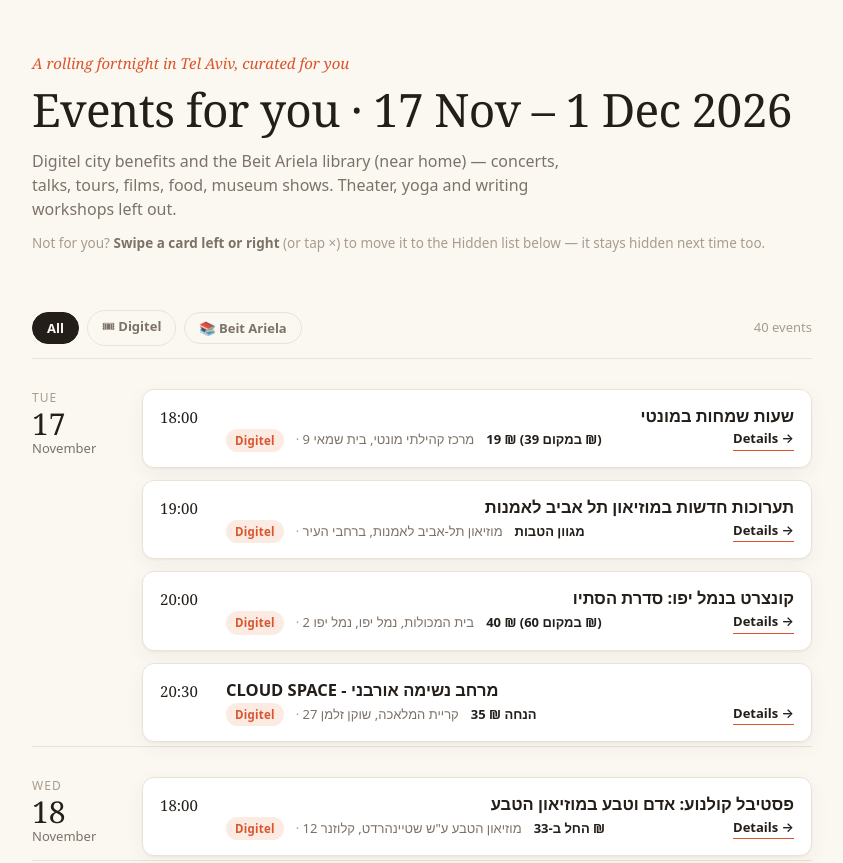
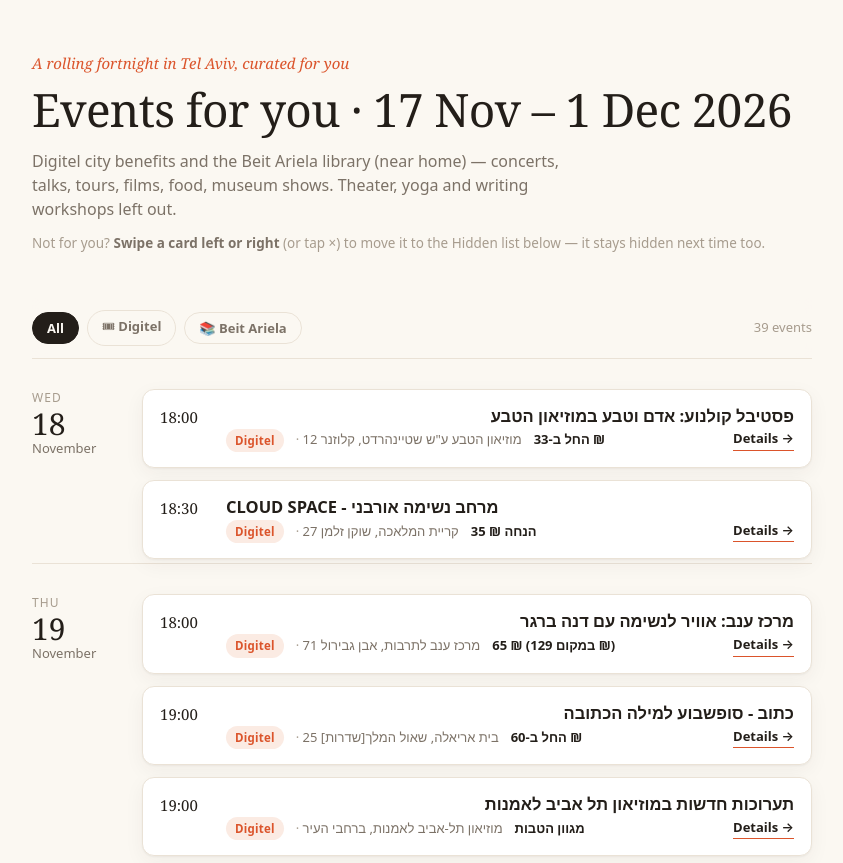
Before and after one commit to yaara-ze/poppy-events, a plain HTML site: page me.html in a window 1280 px wide. Shown: the top 863 px of the page, without its empty margins (218-1061 px from the left). Drawn offline with Linux system fonts and the light colour scheme.

Commit message:
Roll event boards 2026-11-17
Co-Authored-By: Claude Opus 4.8 <noreply@anthropic.com>

```diff
--- a/me.html
+++ b/me.html
@@ -105,55 +105,6 @@
 
   <main id="list">
     <section class="day">
-      <div class="date"><p class="dow">Tue</p><div class="dnum">17</div><div class="mon">November</div></div>
-      <div class="events">
-        <div class="ev-shell"><div class="swipe-cue"><span>Hide →</span><span>← Hide</span></div>
-          <article class="ev" data-src="d">
-            <button class="dismiss" aria-label="Hide this event">×</button>
-            <div class="time">18:00</div>
-            <div class="body">
-              <p class="title" dir="auto">שעות שמחות במונטי</p>
-
-              <div class="meta"><span class="tag d">Digitel</span><span class="place">מרכז קהילתי מונטי, בית שמאי 9</span><span class="price">19 ₪ (במקום 39 ₪)</span><a class="go" href="https://www.tel-aviv.gov.il/Pages/MainItemPage.aspx?WebID=3af57d92-807c-43c5-8d5f-6fd455eb2776&amp;ListID=9dd2da03-5c43-462a-b5b2-d087c179b16c&amp;ItemId=14690">Details →</a></div>
-            </div>
-          </article>
-        </div>
-        <div class="ev-shell"><div class="swipe-cue"><span>Hide →</span><span>← Hide</span></div>
-          <article class="ev" data-src="d">
-            <button class="dismiss" aria-label="Hide this event">×</button>
-            <div class="time">19:00</div>
-            <div class="body">
-              <p class="title" dir="auto">תערוכות חדשות במוזיאון תל אביב לאמנות</p>
-
-              <div class="meta"><span class="tag d">Digitel</span><span class="place">מוזיאון תל-אביב לאמנות, ברחבי העיר</span><span class="price">מגוון הטבות</span><a class="go" href="https://www.tel-aviv.gov.il/Pages/MainItemPage.aspx?WebID=3af57d92-807c-43c5-8d5f-6fd455eb2776&amp;ListID=9dd2da03-5c43-462a-b5b2-d087c179b16c&amp;ItemId=11096">Details →</a></div>
-            </div>
-          </article>
-        </div>
-        <div class="ev-shell"><div class="swipe-cue"><span>Hide →</span><span>← Hide</span></div>
-          <article class="ev" data-src="d">
-            <button class="dismiss" aria-label="Hide this event">×</button>
-            <div class="time">20:00</div>
-            <div class="body">
-              <p class="title" dir="auto">קונצרט בנמל יפו: סדרת הסתיו</p>
-
-              <div class="meta"><span class="tag d">Digitel</span><span class="place">בית המכולות, נמל יפו, נמל יפו 2</span><span class="price">40 ₪ (במקום 60 ₪)</span><a class="go" href="https://www.tel-aviv.gov.il/Pages/MainItemPage.aspx?WebID=3af57d92-807c-43c5-8d5f-6fd455eb2776&amp;ListID=9dd2da03-5c43-462a-b5b2-d087c179b16c&amp;ItemId=14597">Details →</a></div>
-            </div>
-          </article>
-        </div>
-        <div class="ev-shell"><div class="swipe-cue"><span>Hide →</span><span>← Hide</span></div>
-          <article class="ev" data-src="d">
-            <button class="dismiss" aria-label="Hide this event">×</button>
-            <div class="time">20:30</div>
-            <div class="body">
-              <p class="title" dir="auto">CLOUD SPACE - מרחב נשימה אורבני</p>
-
-              <div class="meta"><span class="tag d">Digitel</span><span class="place">קריית המלאכה, שוקן זלמן 27</span><span class="price">35 ₪ הנחה</span><a class="go" href="https://www.tel-aviv.gov.il/Pages/MainItemPage.aspx?WebID=3af57d92-807c-43c5-8d5f-6fd455eb2776&amp;ListID=9dd2da03-5c43-462a-b5b2-d087c179b16c&amp;ItemId=14079">Details →</a></div>
-            </div>
-          </article>
-        </div>
-      </div>
-    </section>
-    <section class="day">
       <div class="date"><p class="dow">Wed</p><div class="dnum">18</div><div class="mon">November</div></div>
       <div class="events">
         <div class="ev-shell"><div class="swipe-cue"><span>Hide →</span><span>← Hide</span></div>
@@ -164,6 +115,17 @@
               <p class="title" dir="auto">פסטיבל קולנוע: אדם וטבע במוזיאון הטבע</p>
 
               <div class="meta"><span class="tag d">Digitel</span><span class="place">מוזיאון הטבע ע&quot;ש שטיינהרדט, קלוזנר 12</span><span class="price">החל ב-33 ₪</span><a class="go" href="https://www.tel-aviv.gov.il/Pages/MainItemPage.aspx?WebID=3af57d92-807c-43c5-8d5f-6fd455eb2776&amp;ListID=9dd2da03-5c43-462a-b5b2-d087c179b16c&amp;ItemId=14560">Details →</a></div>
+            </div>
+          </article>
+        </div>
+        <div class="ev-shell"><div class="swipe-cue"><span>Hide →</span><span>← Hide</span></div>
+          <article class="ev" data-src="d">
+            <button class="dismiss" aria-label="Hide this event">×</button>
+            <div class="time">18:30</div>
+            <div class="body">
+              <p class="title" dir="auto">CLOUD SPACE - מרחב נשימה אורבני</p>
+
+              <div class="meta"><span class="tag d">Digitel</span><span class="place">קריית המלאכה, שוקן זלמן 27</span><span class="price">35 ₪ הנחה</span><a class="go" href="https://www.tel-aviv.gov.il/Pages/MainItemPage.aspx?WebID=3af57d92-807c-43c5-8d5f-6fd455eb2776&amp;ListID=9dd2da03-5c43-462a-b5b2-d087c179b16c&amp;ItemId=14079">Details →</a></div>
             </div>
           </article>
         </div>
@@ -191,6 +153,17 @@
               <p class="title" dir="auto">כתוב - סופשבוע למילה הכתובה</p>
 
               <div class="meta"><span class="tag d">Digitel</span><span class="place">בית אריאלה, שאול המלך[שדרות] 25</span><span class="price">החל ב-60 ₪</span><a class="go" href="https://www.tel-aviv.gov.il/Pages/MainItemPage.aspx?WebID=3af57d92-807c-43c5-8d5f-6fd455eb2776&amp;ListID=9dd2da03-5c43-462a-b5b2-d087c179b16c&amp;ItemId=9381">Details →</a></div>
+            </div>
+          </article>
+        </div>
+        <div class="ev-shell"><div class="swipe-cue"><span>Hide →</span><span>← Hide</span></div>
+          <article class="ev" data-src="d">
+            <button class="dismiss" aria-label="Hide this event">×</button>
+            <div class="time">19:00</div>
+            <div class="body">
+              <p class="title" dir="auto">תערוכות חדשות במוזיאון תל אביב לאמנות</p>
+
+              <div class="meta"><span class="tag d">Digitel</span><span class="place">מוזיאון תל-אביב לאמנות, ברחבי העיר</span><span class="price">מגוון הטבות</span><a class="go" href="https://www.tel-aviv.gov.il/Pages/MainItemPage.aspx?WebID=3af57d92-807c-43c5-8d5f-6fd455eb2776&amp;ListID=9dd2da03-5c43-462a-b5b2-d087c179b16c&amp;ItemId=11096">Details →</a></div>
             </div>
           </article>
         </div>
@@ -356,6 +329,17 @@
               <p class="title" dir="auto">סיור בשכונת נווה צדק</p>
 
               <div class="meta"><span class="tag d">Digitel</span><span class="place">מוזיאון נחום גוטמן, רוקח שמעון 21</span><span class="price">30 ₪ (במקום 45 ₪)</span><a class="go" href="https://www.tel-aviv.gov.il/Pages/MainItemPage.aspx?WebID=3af57d92-807c-43c5-8d5f-6fd455eb2776&amp;ListID=9dd2da03-5c43-462a-b5b2-d087c179b16c&amp;ItemId=11167">Details →</a></div>
+            </div>
+          </article>
+        </div>
+        <div class="ev-shell"><div class="swipe-cue"><span>Hide →</span><span>← Hide</span></div>
+          <article class="ev" data-src="d">
+            <button class="dismiss" aria-label="Hide this event">×</button>
+            <div class="time">16:30</div>
+            <div class="body">
+              <p class="title" dir="auto">הקרנה והרצאה: &quot;פרלה&quot;</p>
+
+              <div class="meta"><span class="tag d">Digitel</span><span class="place">סינמטק תל אביב, הארבעה 5</span><span class="price">45 ₪ (במקום 65 ₪)</span><a class="go" href="https://www.tel-aviv.gov.il/Pages/MainItemPage.aspx?WebID=3af57d92-807c-43c5-8d5f-6fd455eb2776&amp;ListID=9dd2da03-5c43-462a-b5b2-d087c179b16c&amp;ItemId=13543">Details →</a></div>
             </div>
           </article>
         </div>
```
Also changed, not shown: layla.html (+16 -16 lines).
